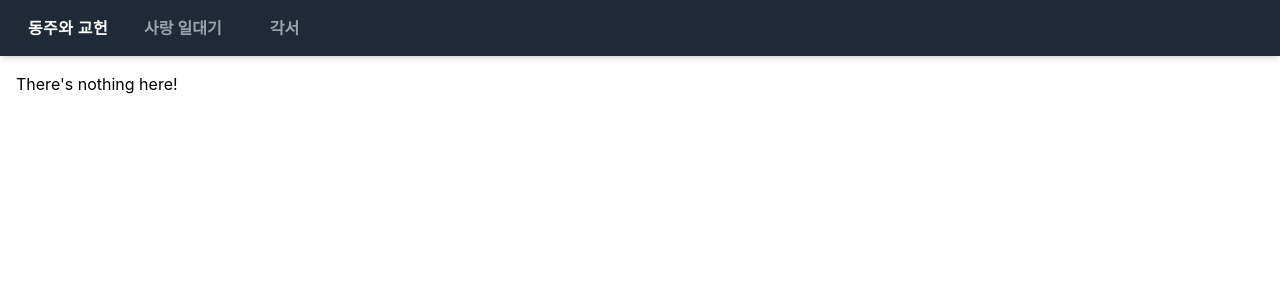
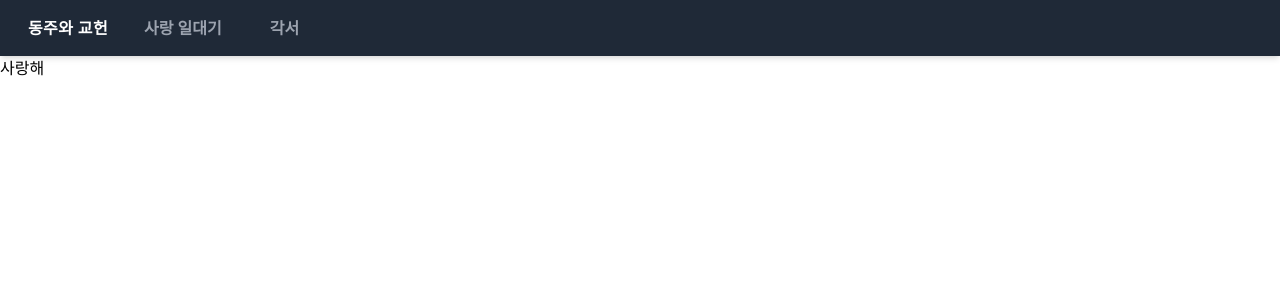
Before and after one commit to GyoHeonLee/gyodong, a React (Create React App) app: page / in a window 1280 px wide. Shown: the top 300 px of the page. Built offline with nearby package versions, Linux system fonts and the light colour scheme.

Commit message:
Docs: make pages files

```diff
--- a/package.json
+++ b/package.json
@@ -24,7 +24,7 @@
     "eject": "react-scripts eject",
     "predeploy": "npm run build",
     "deploy": "gh-pages -d build",
-    "homepage": "https://gitname.github.io/react-gh-pages"
+    "homepage": "https://gyoheonlee.github.io/gyodong"
   },
   "eslintConfig": {
     "extends": [
--- a/src/Router.tsx
+++ b/src/Router.tsx
@@ -1,6 +1,8 @@
-import { Route, Routes, BrowserRouter, Outlet } from "react-router-dom";
+import { Route, Routes, BrowserRouter } from "react-router-dom";
 import Header from "./components/Header";
 import Memorandum from "./pages/Memorandum";
+import Home from "./components/Home";
+import LoveGraphy from "./components/LoveGraphy";
 
 interface RouteObject {
   element?: React.ReactNode;
@@ -9,10 +11,12 @@ interface RouteObject {
 
 function Router<RouteObject>() {
   return (
-    <BrowserRouter>
+    <BrowserRouter basename={process.env.PUBLIC_URL}>
       <Header />
       <Routes>
-        <Route path="Memorandum" element={<Memorandum />} />
+        <Route path="/" element={<Home />} />
+        <Route path="/memorandum" element={<Memorandum />} />
+        <Route path="/lovegraphy`" element={<LoveGraphy />} />
 
         <Route
           path="*"
--- /dev/null
+++ b/src/components/Home.tsx
@@ -0,0 +1,9 @@
+const Home = () => {
+  return (
+    <div>
+      <h1>사랑해</h1>
+    </div>
+  );
+};
+
+export default Home;
--- /dev/null
+++ b/src/components/LoveGraphy.tsx
@@ -0,0 +1,9 @@
+const LoveGraphy = () => {
+  return (
+    <div>
+      <h1>사랑 일대기</h1>
+    </div>
+  );
+};
+
+export default LoveGraphy;
```
Also changed, not shown: src/components/Header.tsx (renamed from src/components/Header/index.tsx).
